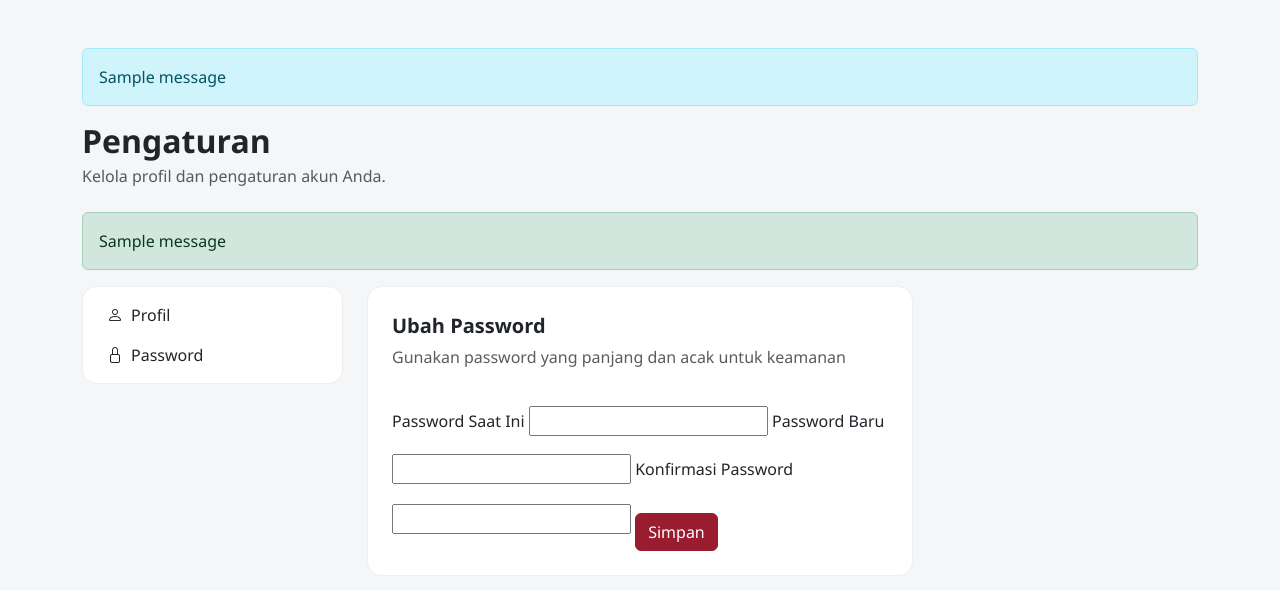
After one commit to businessimprovementresearch-byte/Helpdesk-Ticketing, a Django app: template templates/accounts/settings_password.html in a window 1280 px wide. The commit adds this page. Shown: the top 590 px of the page. Run offline with Django 3.2, Linux system fonts and the light colour scheme; the template is opened without the code that fills it, so the values that code supplies are empty, except form fields; tables that the repository leaves empty hold one stand-in row (values such as "Sample post"); one stand-in notice (Sample message) is shown; form fields are guessed from the names that the template uses.

Commit message:
make new settings

```diff
--- a/helpdesk_ticketing/urls.py
+++ b/helpdesk_ticketing/urls.py
@@ -11,6 +11,7 @@ from tickets.views import fetch_emails_webhook
 urlpatterns = [
     path('admin/', admin.site.urls),
     path('', RedirectView.as_view(pattern_name='tickets:dashboard', permanent=False)),
+    path('', include('accounts.urls')),
     path('tickets/', include('tickets.urls')),
     path('cron/fetch-emails/', fetch_emails_webhook, name='cron_fetch_emails'),
     # Login, logout, password reset (pakai template di templates/registration/)
--- /dev/null
+++ b/templates/accounts/settings_base.html
@@ -0,0 +1,33 @@
+{% extends "base.html" %}
+{% block title %}Pengaturan{% endblock %}
+{% block content %}
+<h2 class="fw-bold mb-1">Pengaturan</h2>
+<p class="text-muted mb-4">Kelola profil dan pengaturan akun Anda.</p>
+
+{% if messages %}
+{% for message in messages %}
+<div class="alert alert-{{ message.tags|default:'success' }}">{{ message }}</div>
+{% endfor %}
+{% endif %}
+
+<div class="row g-4">
+  <div class="col-lg-3">
+    <div class="card-soft p-2">
+      <a href="{% url 'accounts:settings_profile' %}"
+        class="d-flex align-items-center gap-2 px-3 py-2 rounded text-decoration-none text-dark {% if active_tab == 'profile' %}bg-light fw-semibold{% endif %}">
+        <i class="bi bi-person"></i> Profil
+      </a>
+      <a href="{% url 'accounts:settings_password' %}"
+        class="d-flex align-items-center gap-2 px-3 py-2 rounded text-decoration-none text-dark {% if active_tab == 'password' %}bg-light fw-semibold{% endif %}">
+        <i class="bi bi-lock"></i> Password
+      </a>
+    </div>
+  </div>
+
+  <div class="col-lg-6">
+    <div class="card-soft p-4">
+      {% block settings_content %}{% endblock %}
+    </div>
+  </div>
+</div>
+{% endblock %}
--- /dev/null
+++ b/templates/accounts/settings_password.html
@@ -0,0 +1,24 @@
+{% extends "accounts/settings_base.html" %}
+{% block settings_content %}
+<div class="fw-bold fs-5 mb-1">Ubah Password</div>
+<p class="text-muted mb-4">Gunakan password yang panjang dan acak untuk keamanan</p>
+
+<form method="post">
+  {% csrf_token %}
+  {{ form.non_field_errors }}
+
+  <label class="form-label">Password Saat Ini</label>
+  {{ form.old_password }}
+  {% if form.old_password.errors %}<div class="text-danger small mt-1">{{ form.old_password.errors }}</div>{% endif %}
+
+  <label class="form-label mt-3">Password Baru</label>
+  {{ form.new_password1 }}
+  {% if form.new_password1.errors %}<div class="text-danger small mt-1">{{ form.new_password1.errors }}</div>{% endif %}
+
+  <label class="form-label mt-3">Konfirmasi Password</label>
+  {{ form.new_password2 }}
+  {% if form.new_password2.errors %}<div class="text-danger small mt-1">{{ form.new_password2.errors }}</div>{% endif %}
+
+  <button type="submit" class="btn btn-primary mt-4">Simpan</button>
+</form>
+{% endblock %}
--- a/templates/base.html
+++ b/templates/base.html
@@ -186,10 +186,32 @@
         <i class="bi bi-chevron-expand text-muted"></i>
       </div>
       <ul class="dropdown-menu w-100">
+        <li class="px-3 py-2">
+          <div class="d-flex align-items-center gap-2">
+            <div class="sidebar-user-avatar">{{ user|initials }}</div>
+            <div>
+              <div class="fw-semibold small">{{ user.get_full_name|default:user.username }}</div>
+              <div class="text-muted small">{{ user.email }}</div>
+            </div>
+          </div>
+        </li>
+        <li>
+          <hr class="dropdown-divider">
+        </li>
+        <li>
+          <a class="dropdown-item" href="{% url 'accounts:settings_profile' %}">
+            <i class="bi bi-gear"></i> Pengaturan
+          </a>
+        </li>
+        <li>
+          <hr class="dropdown-divider">
+        </li>
         <li>
           <form method="post" action="{% url 'logout' %}">
             {% csrf_token %}
-            <button class="dropdown-item" type="submit">Keluar</button>
+            <button class="dropdown-item" type="submit">
+              <i class="bi bi-box-arrow-right"></i> Keluar
+            </button>
           </form>
         </li>
       </ul>
```
Also changed, not shown: accounts/forms.py (+44 -1 lines), accounts/urls.py (added, +10 -0 lines), accounts/views.py (+32 -2 lines), templates/accounts/settings_profile.html (added, +19 -0 lines).
